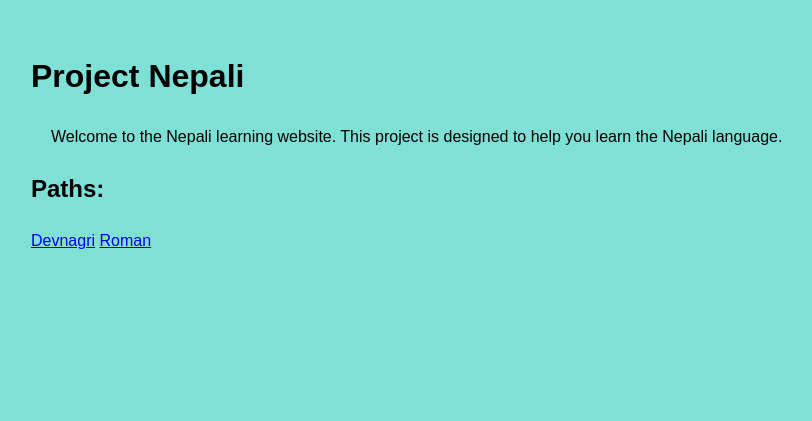
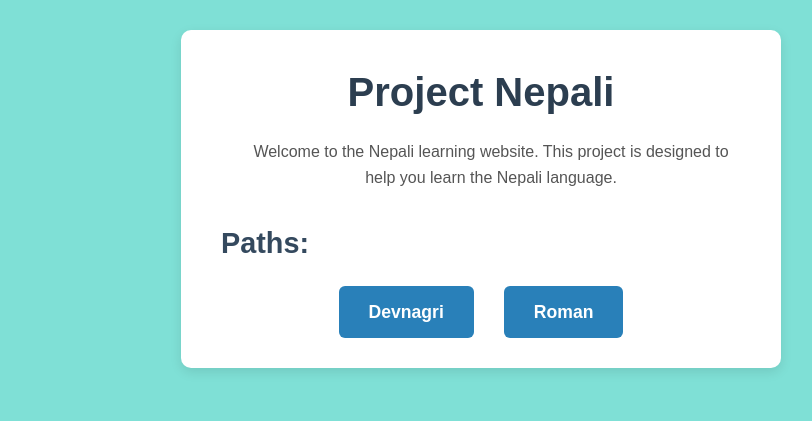
Before and after one commit to Shyam-Syangtan/Project-Nepali, a plain HTML site: page index.html in a window 1280 px wide. Shown: the whole page, without its empty margins (159-971 px from the left). Drawn offline with Linux system fonts and the light colour scheme.

Commit message:
Update style.css

```diff
--- a/style.css
+++ b/style.css
@@ -1,40 +1,94 @@
+/* Reset some default browser styles */
+* {
+    margin: 0;
+    padding: 0;
+    box-sizing: border-box;
+}
+
+/* Body styles */
 body {
-    background-color: #02c3af81;
     font-family: Arial, sans-serif;
+    background-color: #02c3af81; /* Semi-transparent teal */
     max-width: 900px;
     margin: 20px auto;
-    padding: 10px;
+    padding: 10px 20px;
     line-height: 1.6;
+    color: #333;
 }
 
-.title {
-    font-size: 2em;
-    color: #333;
+/* Container style (if using .container) */
+.container {
+    background-color: #ffffff;
+    max-width: 600px;
+    width: 100%;
+    padding: 30px 40px;
+    border-radius: 10px;
+    box-shadow: 0 4px 12px rgba(0,0,0,0.1);
     text-align: center;
-    margin-top: 20px;
+    margin: 0 auto 40px;
 }
 
-.methods {
-    font-size: 1em;
+/* Headings */
+h1, .title {
+    font-size: 2.5rem;
+    color: #2c3e50;
+    margin-bottom: 15px;
+    text-align: center;
+}
+
+h2, .heading1 {
+    font-size: 1.8rem;
+    color: #34495e;
+    margin-top: 20px;
+    margin-bottom: 20px;
+    text-align: left;
+}
+
+p, .methods {
+    font-size: 1.1rem;
     color: #555;
+    margin-bottom: 30px;
     text-align: center;
-    margin-top: 20px;
 }
 
 .choices {
-    font-size: 1em;
+    font-size: 1rem;
     color: #ff0000;
     text-align: center;
     margin-top: 20px;
 }
 
-/* Remove bullets from the <ul> inside .choices */
+/* Remove bullets from <ul> inside .choices */
 .choices ul {
     list-style-type: none;
     padding-left: 0;
     margin-left: 0;
 }
 
+/* Links/buttons */
+.path-links {
+    display: flex;
+    justify-content: center;
+    gap: 30px;
+}
+
+.path-link {
+    display: inline-block;
+    text-decoration: none;
+    background-color: #2980b9;
+    color: white;
+    padding: 12px 30px;
+    border-radius: 6px;
+    font-weight: 600;
+    font-size: 1.1rem;
+    transition: background-color 0.3s ease;
+}
+
+.path-link:hover {
+    background-color: #1c5980;
+}
+
+/* Toggle button */
 .toggle-button {
     cursor: pointer;
     background-color: #f0f0f0;
@@ -45,6 +99,7 @@ body {
     text-align: left;
 }
 
+/* Collapsible content */
 .content {
     display: none;
     padding: 10px;
@@ -53,26 +108,20 @@ body {
     margin-top: 5px;
 }
 
-/* Better to rename from .h1 to .heading1 or just style h1 */
-.heading1 {
-    font-size: 1.5em;
-    color: #333;
-    text-align: left;
-    margin-top: 20px;
-}
-
+/* Details and summary styling */
 details {
     background-color: #f9f9f9;
     border: 1px solid #ddd;
     padding: 12px 16px;
     border-radius: 6px;
-    width: 600px;
+    max-width: 600px;
+    margin: 10px auto 20px auto;
     font-family: Arial, sans-serif;
-    margin: 10px 0 20px 0;
 }
 
 details details {
-    width: 500px;
+    max-width: 500px;
+    margin-left: 20px;
 }
 
 summary {
```
